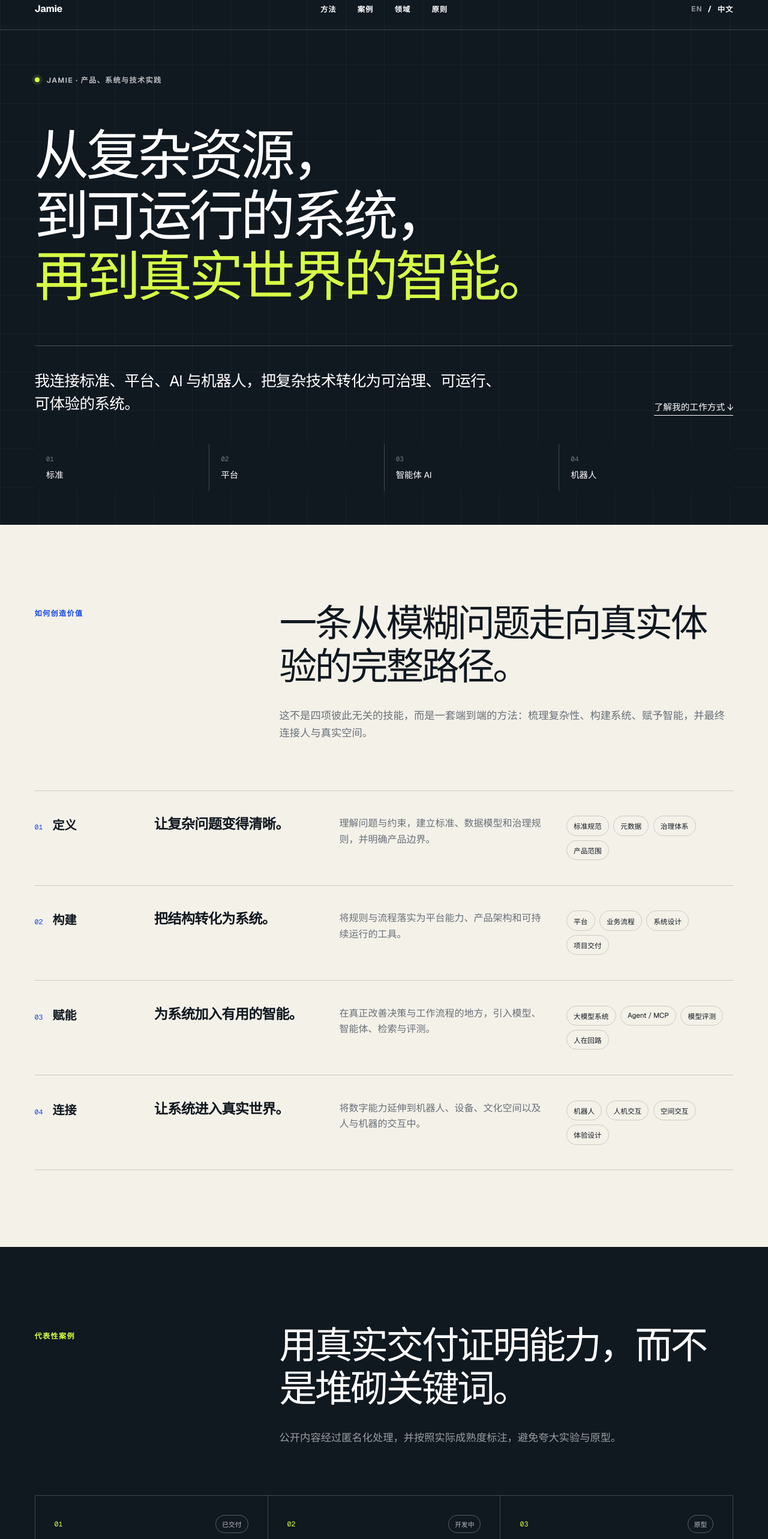
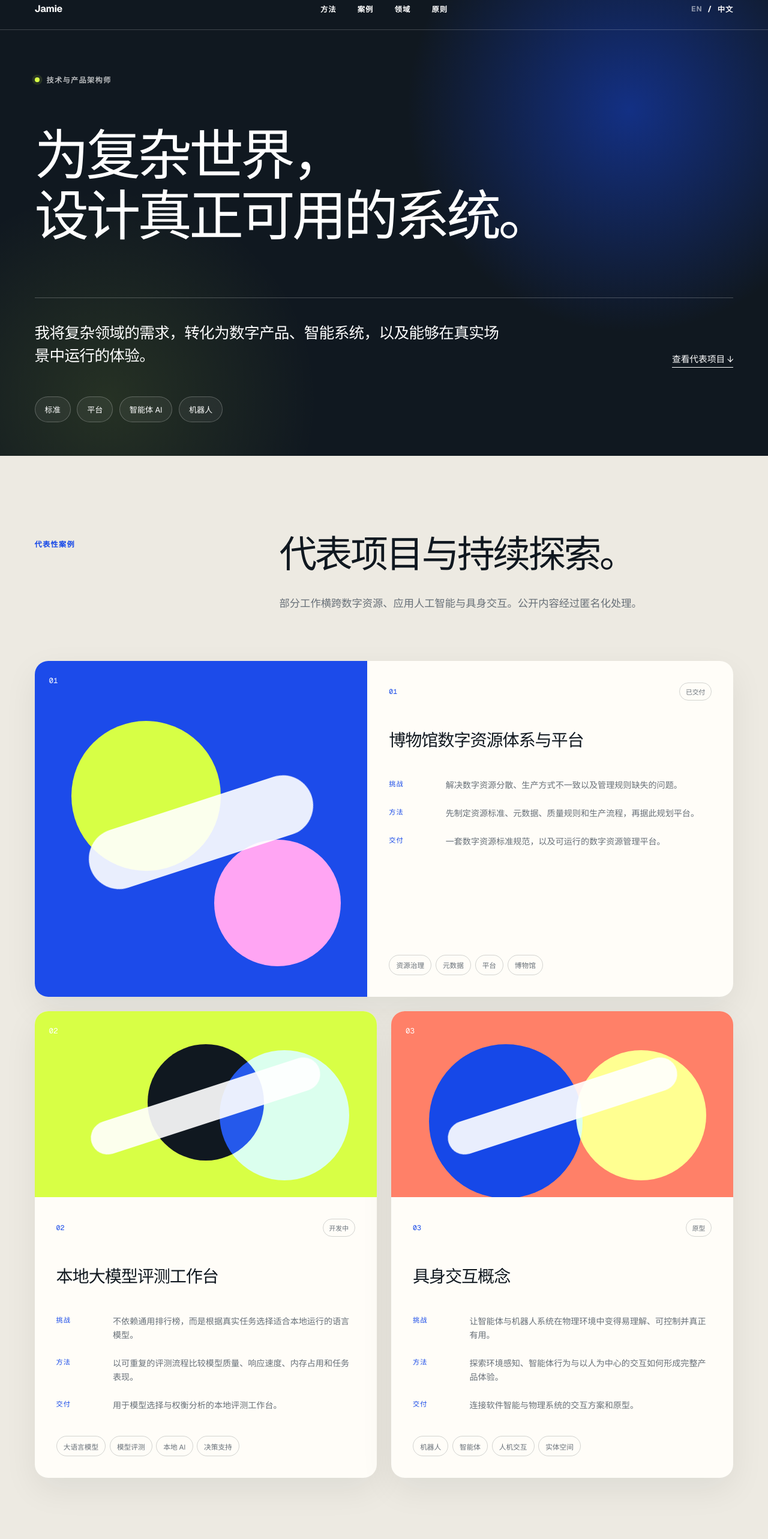
Before and after one commit to midorigb/homepage, a Next.js app: page /zh in a window 1280 px wide. Shown: the part 20-2586 px from the top of the page at 60% size. Built offline with nearby package versions, Linux system fonts and the light colour scheme.

Commit message:
Reframe portfolio as technology product architect

```diff
--- a/app/globals.css
+++ b/app/globals.css
@@ -51,8 +51,7 @@ ul { padding: 0; list-style: none; }
   padding: 9rem 4.5vw 3.5rem;
   color: white;
   background-color: var(--ink);
-  background-image: linear-gradient(rgba(255,255,255,.04) 1px, transparent 1px), linear-gradient(90deg, rgba(255,255,255,.04) 1px, transparent 1px);
-  background-size: 5vw 5vw;
+  background-image: radial-gradient(circle at 82% 26%, rgba(22,72,232,.5), transparent 31%), radial-gradient(circle at 14% 88%, rgba(215,255,69,.11), transparent 27%);
   display: flex;
   flex-direction: column;
 }
@@ -73,7 +72,7 @@ ul { padding: 0; list-style: none; }
   line-height: .96;
 }
 .hero h1 span { display: block; }
-.hero h1 .accent-line { color: var(--acid); }
+.hero h1 .accent-line { color: #8faaff; }
 main[lang="zh-CN"] .hero h1 { line-height: 1.11; letter-spacing: -.055em; }
 .hero-summary {
   margin-top: auto;
@@ -86,9 +85,9 @@ main[lang="zh-CN"] .hero h1 { line-height: 1.11; letter-spacing: -.055em; }
 }
 .hero-summary p { max-width: 790px; font-size: clamp(1.25rem, 2vw, 1.85rem); line-height: 1.48; letter-spacing: -.025em; }
 .text-link { justify-self: end; padding-bottom: .2rem; border-bottom: 1px solid; font-size: .92rem; }
-.signal-list { display: grid; grid-template-columns: repeat(4, 1fr); gap: 1px; margin-top: 3rem; background: rgba(255,255,255,.2); }
-.signal-list li { padding: 1.1rem 1.2rem; background: var(--ink); font-size: .9rem; }
-.signal-list span { display: block; margin-bottom: .5rem; color: rgba(255,255,255,.42); font-family: var(--font-geist-mono); font-size: .68rem; }
+.signal-list { display: flex; flex-wrap: wrap; gap: .65rem; margin-top: 3rem; }
+.signal-list li { padding: .7rem 1rem; border: 1px solid rgba(255,255,255,.24); border-radius: 999px; background: rgba(255,255,255,.06); font-size: .82rem; backdrop-filter: blur(10px); }
+.signal-list span { display: none; }
 
 .section { padding: 8rem 4.5vw; }
 .section-intro { display: grid; grid-template-columns: 1fr 2.2fr; gap: 5vw; margin-bottom: 5rem; }
@@ -108,21 +107,36 @@ main[lang="zh-CN"] .section-intro h2 { line-height: 1.15; }
 .stage ul { display: flex; flex-wrap: wrap; gap: .45rem; }
 .stage li, .tag-list li, .toolkit li { border: 1px solid var(--line); border-radius: 999px; padding: .45rem .7rem; font-size: .73rem; }
 
-.work-section { color: white; background: var(--ink); }
-.work-section .eyebrow { color: var(--acid); }
-.work-section .section-intro > div > p { color: rgba(255,255,255,.58); }
-.case-list { display: grid; grid-template-columns: repeat(3, 1fr); border-top: 1px solid rgba(255,255,255,.2); border-left: 1px solid rgba(255,255,255,.2); }
-.case { display: flex; flex-direction: column; min-height: 580px; padding: 2rem; border-right: 1px solid rgba(255,255,255,.2); border-bottom: 1px solid rgba(255,255,255,.2); }
+.work-section { color: var(--ink); background: #edeae2; }
+.work-section .eyebrow { color: var(--blue); }
+.work-section .section-intro > div > p { color: var(--muted); }
+.case-list { display: grid; grid-template-columns: repeat(2, 1fr); gap: 1.5rem; }
+.case { overflow: hidden; display: grid; grid-template-columns: 1fr 1.1fr; min-height: 560px; border-radius: 1.4rem; background: var(--white); box-shadow: 0 1.2rem 3.5rem rgba(16,24,32,.07); }
+.case-1 { grid-column: 1 / -1; }
+.case-2, .case-3 { grid-template-columns: 1fr; }
+.case-content { display: flex; flex-direction: column; padding: 2.25rem; }
+.project-visual { position: relative; overflow: hidden; min-height: 310px; background: #1c4bea; }
+.project-visual > span { position: absolute; top: 1.5rem; left: 1.5rem; z-index: 2; color: white; font-family: var(--font-geist-mono); font-size: .78rem; }
+.project-visual i { position: absolute; display: block; border-radius: 50%; background: var(--acid); }
+.project-visual i:nth-of-type(1) { width: 45%; aspect-ratio: 1; left: 11%; top: 18%; }
+.project-visual i:nth-of-type(2) { width: 38%; aspect-ratio: 1; right: 8%; bottom: 9%; background: #ff8068; mix-blend-mode: screen; }
+.project-visual i:nth-of-type(3) { width: 70%; height: 18%; left: 15%; top: 42%; border-radius: 999px; background: rgba(255,255,255,.9); transform: rotate(-18deg); }
+.case-2 .project-visual { background: #d8ff45; }
+.case-2 .project-visual i:nth-of-type(1) { background: #101820; width: 34%; left: 33%; }
+.case-2 .project-visual i:nth-of-type(2) { background: #1648e8; }
+.case-3 .project-visual { background: #ff8068; }
+.case-3 .project-visual i:nth-of-type(1) { background: #1648e8; }
+.case-3 .project-visual i:nth-of-type(2) { background: #d8ff45; }
 .case-top { display: flex; justify-content: space-between; align-items: center; }
-.case-top > span:first-child { color: var(--acid); }
-.status { padding: .38rem .62rem; border: 1px solid rgba(255,255,255,.3); border-radius: 999px; color: rgba(255,255,255,.72); font-size: .68rem; }
+.case-top > span:first-child { color: var(--blue); }
+.status { padding: .38rem .62rem; border: 1px solid var(--line); border-radius: 999px; color: var(--muted); font-size: .68rem; }
 .case h3 { margin: 3.2rem 0 3rem; font-size: clamp(1.6rem, 2.2vw, 2.25rem); font-weight: 560; letter-spacing: -.04em; line-height: 1.12; }
 .case dl { display: grid; gap: 1.5rem; }
 .case dl div { display: grid; grid-template-columns: 5.4rem 1fr; gap: .5rem; }
-.case dt { color: rgba(255,255,255,.42); font-size: .7rem; text-transform: uppercase; letter-spacing: .09em; }
-.case dd { color: rgba(255,255,255,.73); font-size: .88rem; line-height: 1.62; }
+.case dt { color: var(--blue); font-size: .7rem; text-transform: uppercase; letter-spacing: .09em; }
+.case dd { color: var(--muted); font-size: .88rem; line-height: 1.62; }
 .tag-list { display: flex; flex-wrap: wrap; gap: .4rem; margin-top: auto; padding-top: 2.5rem; }
-.tag-list li { border-color: rgba(255,255,255,.2); color: rgba(255,255,255,.6); }
+.tag-list li { border-color: var(--line); color: var(--muted); }
 
 .focus-section { background: var(--blue); color: white; }
 .focus-section .eyebrow { color: var(--acid); }
@@ -159,16 +173,17 @@ main[lang="zh-CN"] footer h2 { line-height: 1.12; }
   .stage { grid-template-columns: .8fr 1.3fr 2fr; }
   .stage ul { grid-column: 2 / -1; }
   .case-list { grid-template-columns: 1fr; }
-  .case { min-height: auto; }
+  .case-1 { grid-column: auto; }
+  .case { grid-template-columns: 1fr; min-height: auto; }
   .tag-list { margin-top: 3rem; }
 }
 
 @media (max-width: 680px) {
   .site-header { padding: 1.2rem 1.25rem; }
-  .hero { min-height: 680px; padding: 7.5rem 1.25rem 1.5rem; background-size: 20vw 20vw; }
+  .hero { min-height: 680px; padding: 7.5rem 1.25rem 1.5rem; }
   .hero h1 { margin: 3.4rem 0 3rem; font-size: clamp(2.75rem, 13vw, 4.3rem); }
   .hero-summary p { font-size: 1.12rem; }
-  .signal-list { grid-template-columns: repeat(2, 1fr); }
+  .signal-list { gap: .45rem; }
   .section { padding: 5.5rem 1.25rem; }
   .section-intro { grid-template-columns: 1fr; gap: 1.5rem; margin-bottom: 3.5rem; }
   .section-intro h2 { font-size: 2.6rem; }
--- a/app/layout.tsx
+++ b/app/layout.tsx
@@ -21,7 +21,7 @@ export async function generateMetadata(): Promise<Metadata> {
 
   return {
     metadataBase,
-    title: "Jamie — Product, Systems & Applied Intelligence",
+    title: "Jamie — Technology & Product Architect",
     description:
       "Turning complex resources into operational systems, then extending them with intelligence and real-world interaction.",
     alternates: {
@@ -36,13 +36,13 @@ export async function generateMetadata(): Promise<Metadata> {
       shortcut: "/favicon.svg",
     },
     openGraph: {
-      title: "Jamie — Product, Systems & Applied Intelligence",
+      title: "Jamie — Technology & Product Architect",
       description: "From trusted digital resources to intelligent products and real-world experiences.",
       images: [new URL("/og.png", metadataBase).toString()],
     },
     twitter: {
       card: "summary_large_image",
-      title: "Jamie — Product, Systems & Applied Intelligence",
+      title: "Jamie — Technology & Product Architect",
       description: "From trusted digital resources to intelligent products and real-world experiences.",
       images: [new URL("/og.png", metadataBase).toString()],
     },
--- a/app/portfolio-page.tsx
+++ b/app/portfolio-page.tsx
@@ -5,14 +5,14 @@ const content = {
     lang: "en",
     navigationLabel: "Primary navigation",
     nav: [["Method", "#method"], ["Work", "#work"], ["Focus", "#focus"], ["Principles", "#principles"]],
-    kicker: "Jamie · Product, systems, and technology",
-    headline: ["From complex resources", "to operational systems", "and real-world intelligence."],
-    intro: "I connect standards, platforms, AI, and robotics—turning complex technology into systems that can be governed, operated, and experienced.",
-    explore: "See how I work",
+    kicker: "Technology & Product Architect",
+    headline: ["I design useful systems", "for complex worlds."],
+    intro: "I translate complex domain needs into digital products, intelligent systems, and experiences that work in the real world.",
+    explore: "Explore selected work",
     signal: ["Standards", "Platforms", "Agentic AI", "Robotics"],
     methodEyebrow: "How I create value",
-    methodHeading: "One connected path from ambiguity to experience.",
-    methodIntro: "The work is not four unrelated specialties. It is an end-to-end way of structuring complexity, building systems, adding intelligence, and connecting them to people and places.",
+    methodHeading: "From an unclear problem to a system people can use.",
+    methodIntro: "My role often spans the space between domain experts, product decisions, and technical delivery.",
     stages: [
       { number: "01", verb: "Define", title: "Make complexity legible.", description: "Clarify the problem, establish standards, shape data models, and define the boundaries of the product.", outputs: ["Standards", "Metadata", "Governance", "Product scope"] },
       { number: "02", verb: "Build", title: "Turn structure into systems.", description: "Translate rules and workflows into platform capabilities, product architecture, and operational tools.", outputs: ["Platforms", "Workflows", "System design", "Delivery"] },
@@ -20,8 +20,8 @@ const content = {
       { number: "04", verb: "Connect", title: "Bring systems into the world.", description: "Extend digital capabilities into robots, devices, cultural spaces, and human interactions.", outputs: ["Robotics", "HRI", "Spatial interaction", "Experiences"] },
     ],
     workEyebrow: "Selected work",
-    workHeading: "Evidence, not a list of buzzwords.",
-    workIntro: "Public summaries are intentionally anonymized. Each item is labeled by its actual level of maturity.",
+    workHeading: "Selected projects and ongoing experiments.",
+    workIntro: "A selection of work across digital resources, applied AI, and embodied interaction. Public summaries are intentionally anonymized.",
     labels: { challenge: "Challenge", approach: "Approach", output: "Output" },
     projects: [
       { number: "01", status: "Delivered", title: "Museum digital resource system", challenge: "Create consistency across fragmented digital resources and production practices.", approach: "Define resource standards, metadata, quality rules, and operating workflows before shaping the platform.", output: "A standards framework and a working digital resource management platform.", tags: ["Governance", "Metadata", "Platform", "Museums"] },
@@ -55,14 +55,14 @@ const content = {
     lang: "zh-CN",
     navigationLabel: "主导航",
     nav: [["方法", "#method"], ["案例", "#work"], ["领域", "#focus"], ["原则", "#principles"]],
-    kicker: "Jamie · 产品、系统与技术实践",
-    headline: ["从复杂资源，", "到可运行的系统，", "再到真实世界的智能。"],
-    intro: "我连接标准、平台、AI 与机器人，把复杂技术转化为可治理、可运行、可体验的系统。",
-    explore: "了解我的工作方式",
+    kicker: "技术与产品架构师",
+    headline: ["为复杂世界，", "设计真正可用的系统。"],
+    intro: "我将复杂领域的需求，转化为数字产品、智能系统，以及能够在真实场景中运行的体验。",
+    explore: "查看代表项目",
     signal: ["标准", "平台", "智能体 AI", "机器人"],
     methodEyebrow: "如何创造价值",
-    methodHeading: "一条从模糊问题走向真实体验的完整路径。",
-    methodIntro: "这不是四项彼此无关的技能，而是一套端到端的方法：梳理复杂性、构建系统、赋予智能，并最终连接人与真实空间。",
+    methodHeading: "从尚未说清的问题，到人们真正能用的系统。",
+    methodIntro: "我的工作通常位于领域专家、产品决策与技术交付的交汇处。",
     stages: [
       { number: "01", verb: "定义", title: "让复杂问题变得清晰。", description: "理解问题与约束，建立标准、数据模型和治理规则，并明确产品边界。", outputs: ["标准规范", "元数据", "治理体系", "产品范围"] },
       { number: "02", verb: "构建", title: "把结构转化为系统。", description: "将规则与流程落实为平台能力、产品架构和可持续运行的工具。", outputs: ["平台", "业务流程", "系统设计", "项目交付"] },
@@ -70,8 +70,8 @@ const content = {
       { number: "04", verb: "连接", title: "让系统进入真实世界。", description: "将数字能力延伸到机器人、设备、文化空间以及人与机器的交互中。", outputs: ["机器人", "人机交互", "空间交互", "体验设计"] },
     ],
     workEyebrow: "代表性案例",
-    workHeading: "用真实交付证明能力，而不是堆砌关键词。",
-    workIntro: "公开内容经过匿名化处理，并按照实际成熟度标注，避免夸大实验与原型。",
+    workHeading: "代表项目与持续探索。",
+    workIntro: "部分工作横跨数字资源、应用人工智能与具身交互。公开内容经过匿名化处理。",
     labels: { challenge: "挑战", approach: "方法", output: "交付" },
     projects: [
       { number: "01", status: "已交付", title: "博物馆数字资源体系与平台", challenge: "解决数字资源分散、生产方式不一致以及管理规则缺失的问题。", approach: "先制定资源标准、元数据、质量规则和生产流程，再据此规划平台。", output: "一套数字资源标准规范，以及可运行的数字资源管理平台。", tags: ["资源治理", "元数据", "平台", "博物馆"] },
@@ -118,16 +118,16 @@ export function PortfolioPage({ locale }: { locale: Locale }) {
       <section className="hero" id="top">
         <p className="kicker"><span className="signal" />{copy.kicker}</p>
         <h1>{copy.headline.map((line, index) => <span className={index === 2 ? "accent-line" : undefined} key={line}>{line}</span>)}</h1>
-        <div className="hero-summary"><p>{copy.intro}</p><a className="text-link" href="#method">{copy.explore} <span aria-hidden="true">↓</span></a></div>
+        <div className="hero-summary"><p>{copy.intro}</p><a className="text-link" href="#work">{copy.explore} <span aria-hidden="true">↓</span></a></div>
         <ul className="signal-list" aria-label={isChinese ? "核心方向" : "Core signals"}>{copy.signal.map((item, index) => <li key={item}><span>0{index + 1}</span>{item}</li>)}</ul>
+      </section>
+      <section className="section work-section" id="work">
+        <div className="section-intro"><p className="eyebrow">{copy.workEyebrow}</p><div><h2>{copy.workHeading}</h2><p>{copy.workIntro}</p></div></div>
+        <div className="case-list">{copy.projects.map((project, index) => <article className={`case case-${index + 1}`} key={project.number}><div className="project-visual" aria-hidden="true"><span>{project.number}</span><i /><i /><i /></div><div className="case-content"><div className="case-top"><span>{project.number}</span><span className="status">{project.status}</span></div><h3>{project.title}</h3><dl><div><dt>{copy.labels.challenge}</dt><dd>{project.challenge}</dd></div><div><dt>{copy.labels.approach}</dt><dd>{project.approach}</dd></div><div><dt>{copy.labels.output}</dt><dd>{project.output}</dd></div></dl><ul className="tag-list">{project.tags.map((tag) => <li key={tag}>{tag}</li>)}</ul></div></article>)}</div>
       </section>
       <section className="section method-section" id="method">
         <div className="section-intro"><p className="eyebrow">{copy.methodEyebrow}</p><div><h2>{copy.methodHeading}</h2><p>{copy.methodIntro}</p></div></div>
         <div className="stage-list">{copy.stages.map((stage) => <article className="stage" key={stage.number}><div className="stage-index"><span>{stage.number}</span><strong>{stage.verb}</strong></div><h3>{stage.title}</h3><p>{stage.description}</p><ul>{stage.outputs.map((item) => <li key={item}>{item}</li>)}</ul></article>)}</div>
-      </section>
-      <section className="section work-section" id="work">
-        <div className="section-intro"><p className="eyebrow">{copy.workEyebrow}</p><div><h2>{copy.workHeading}</h2><p>{copy.workIntro}</p></div></div>
-        <div className="case-list">{copy.projects.map((project) => <article className="case" key={project.number}><div className="case-top"><span>{project.number}</span><span className="status">{project.status}</span></div><h3>{project.title}</h3><dl><div><dt>{copy.labels.challenge}</dt><dd>{project.challenge}</dd></div><div><dt>{copy.labels.approach}</dt><dd>{project.approach}</dd></div><div><dt>{copy.labels.output}</dt><dd>{project.output}</dd></div></dl><ul className="tag-list">{project.tags.map((tag) => <li key={tag}>{tag}</li>)}</ul></article>)}</div>
       </section>
       <section className="section focus-section" id="focus">
         <div className="section-intro"><p className="eyebrow">{copy.focusEyebrow}</p><div><h2>{copy.focusHeading}</h2><p>{copy.focusIntro}</p></div></div>
--- a/app/zh/page.tsx
+++ b/app/zh/page.tsx
@@ -2,7 +2,7 @@ import type { Metadata } from "next";
 import { PortfolioPage } from "../portfolio-page";
 
 export const metadata: Metadata = {
-  title: "Jamie — 产品、系统与应用智能",
+  title: "Jamie — 技术与产品架构师",
   description: "把复杂资源转化为可运行的系统，并进一步赋予智能与真实世界的交互能力。",
   alternates: {
     canonical: "/zh",
@@ -12,7 +12,7 @@ export const metadata: Metadata = {
     },
   },
   openGraph: {
-    title: "Jamie — 产品、系统与应用智能",
+    title: "Jamie — 技术与产品架构师",
     description: "从可信数字资源到智能产品与真实世界体验。",
     locale: "zh_CN",
   },
```
Also changed, not shown: 1 other file (tests, documents, lock files or other folders).
